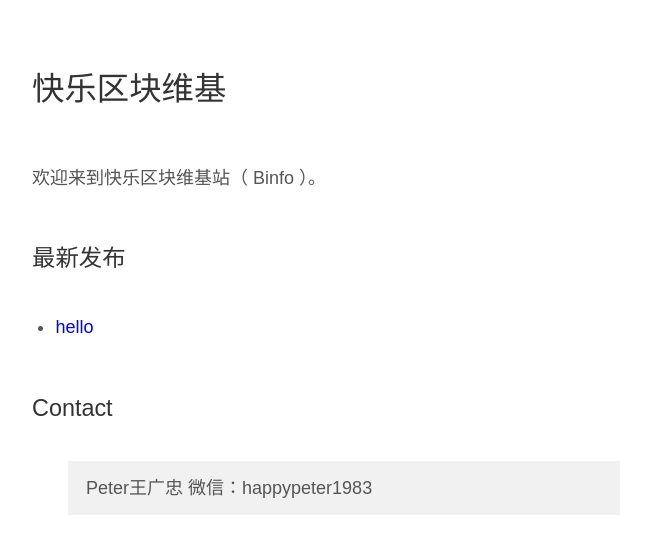
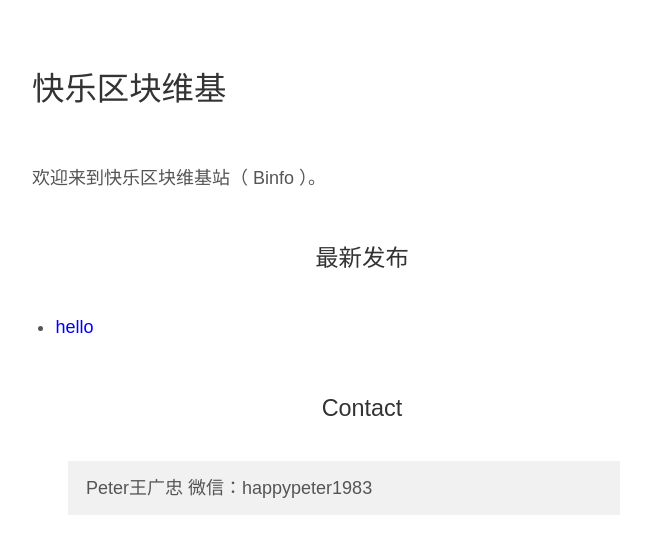
Before and after one commit to happypeter/binfo, a Jekyll site: the page built from index.markdown, in a window 1280 px wide. Shown: the top 554 px of the page, without its empty margins (278-929 px from the left). Built offline with Jekyll 4.4.1, drawn with Linux system fonts in a browser that asks for light colours.

Commit message:
change file name

```diff
--- a/_layouts/default.html
+++ b/_layouts/default.html
@@ -4,7 +4,7 @@
     <meta name="viewport" content="width=device-width, initial-scale=1" />
     <meta http-equiv="Content-type" content="text/html; charset=utf-8" />
     <link rel="stylesheet" type="text/css" href="/css/typo.css" />
-    <link rel="stylesheet" type="text/css" href="/css/peter.css" />
+    <link rel="stylesheet" type="text/css" href="/css/main.css" />
     <title>Binfo</title>
   </head>
   <div id="wrapper" class="typo">
--- a/_layouts/post.html
+++ b/_layouts/post.html
@@ -4,7 +4,7 @@
     <meta name="viewport" content="width=device-width, initial-scale=1" />
     <meta http-equiv="Content-type" content="text/html; charset=utf-8" />
     <link rel="stylesheet" type="text/css" href="/css/typo.css" />
-    <link rel="stylesheet" type="text/css" href="/css/peter.css" />
+    <link rel="stylesheet" type="text/css" href="/css/main.css" />
     <link
       rel="icon"
       type="image/x-icon"
--- a/css/peter.css
+++ b/css/main.css
@@ -21,6 +21,7 @@ a.repo {
   margin: 2em 0 1.5em;
 }
 #wrapper h2 {
+  text-align: center;
   font-size: 1.3em;
   margin: 2em 0 1.5em;
 }
```
